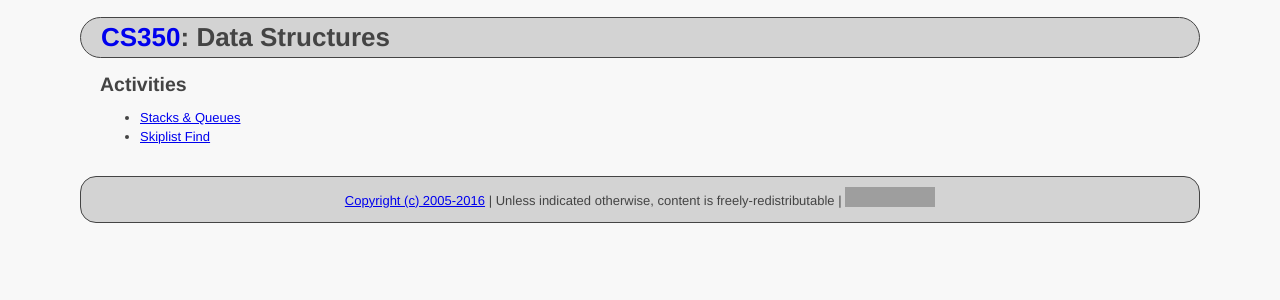
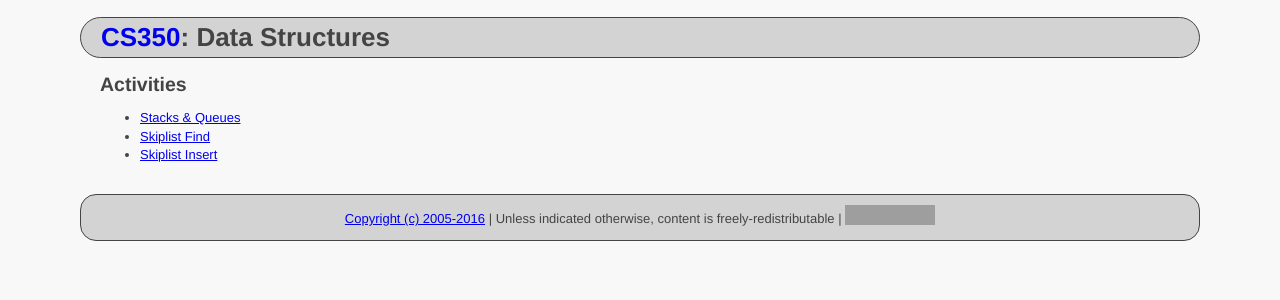
Before and after one commit to ycpcs/cs350-fall2016, a Jekyll site: the page built from activities.md, in a window 1280 px wide. Shown: the top 300 px of the page. Built offline with Jekyll 4.4.1, drawn with Linux system fonts in a browser that asks for light colours; grey boxes are pictures that could not be loaded.

Commit message:
added skiplist insert/remove activity

```diff
--- a/activities.md
+++ b/activities.md
@@ -9,8 +9,7 @@ title: Data Structures
 
   * [Stacks & Queues](./activities/Stacks & Queues.pdf)
   * [Skiplist Find](./activities/Skiplist Find.pdf)
-
-  <!-- * [Skiplist Insert](./activities/Skiplist Insert.pdf) -->
+  * [Skiplist Insert](./activities/Skiplist Insert.pdf)
   <!-- * [AVL Trees](./activities/AVL Trees.pdf) -->
   <!-- * [Red-Black Trees Insert](activities/Red-Black Trees Insert.pdf) -->
   <!-- * [Red-Black Trees Insert 2](activities/Red-Black Trees Insert 2.pdf) -->
```
